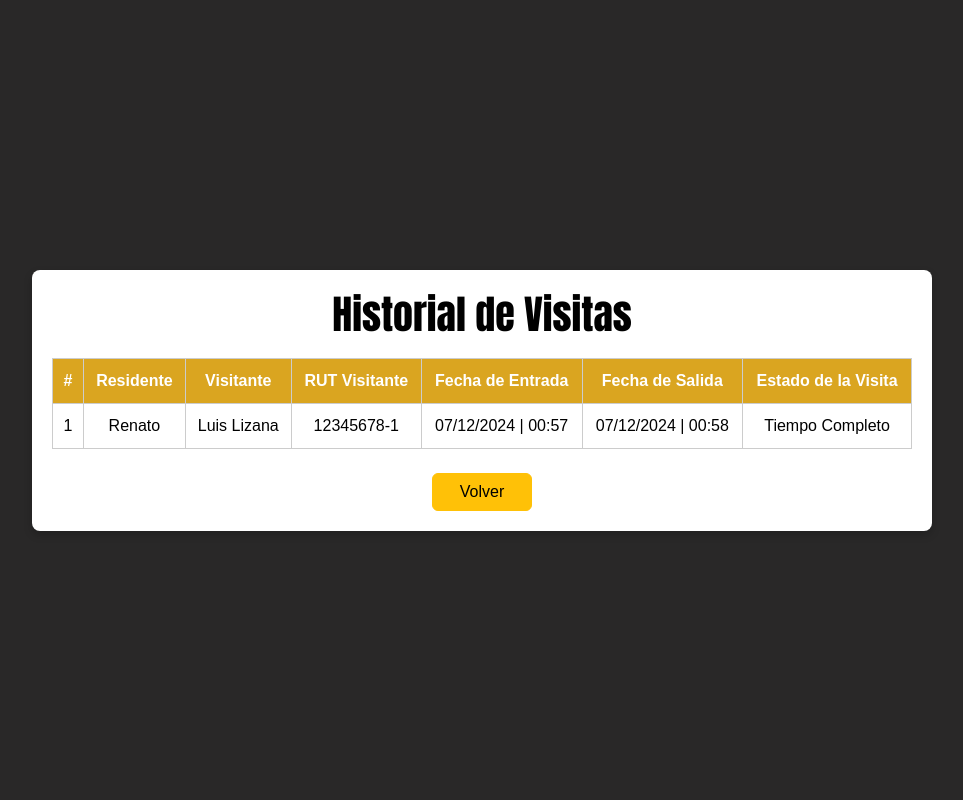
After one commit to Bukksy/gestion_Edificios, a Django app: page /visitas/historial/ in a window 1280 px wide. The commit adds this page. Shown: the whole page, without its empty margins (158-1121 px from the left). Run offline with Django 4.2, Linux system fonts and the light colour scheme; data comes from the database, SQL or seed files in the repository; both versions use the stored data as it was after the commit.

Commit message:
pre ultimo commit

```diff
--- a/XYZ/settings.py
+++ b/XYZ/settings.py
@@ -115,7 +115,7 @@ AUTH_PASSWORD_VALIDATORS = [
 
 LANGUAGE_CODE = 'en-us'
 
-TIME_ZONE = 'UTC'
+TIME_ZONE = 'America/Santiago'
 
 USE_I18N = True
 
--- a/home/static/css/style-visitas.css
+++ b/home/static/css/style-visitas.css
@@ -128,7 +128,7 @@ p{
     padding: 15px;
     border-radius: 5px;
     z-index: 1000;
-    display: none;  /* Inicialmente oculto */
+    display: none;
     opacity: 0;
     transition: opacity 0.5s ease;
 }
--- a/visitas/models.py
+++ b/visitas/models.py
@@ -1,5 +1,6 @@
 from django.db import models
 from usuarios.models import Usuario
+from django.utils import timezone
 
 class Visita(models.Model):
     residente = models.ForeignKey(Usuario, on_delete=models.CASCADE, related_name='residente_visita')
@@ -11,6 +12,12 @@ class Visita(models.Model):
     def __str__(self):
         return f"Se registra la visita de: {self.visitante_nombre} a {self.residente.username}"
 
+    def estado_visita(self):
+        if self.fecha_salida and self.fecha_salida <= timezone.now():
+            return "Tiempo Completo"
+        else:
+            return "En Progreso"
+
 class Aviso(models.Model):
     residente = models.ForeignKey(Usuario, on_delete=models.CASCADE, related_name='residente_aviso')
     descripcion = models.TextField()
--- /dev/null
+++ b/visitas/templates/visitas/historial_visitas.html
@@ -0,0 +1,106 @@
+<!DOCTYPE html>
+<html lang="en">
+<head>
+    <meta charset="UTF-8">
+    <meta name="viewport" content="width=device-width, initial-scale=1.0">
+    <link href="https://cdn.jsdelivr.net/npm/bootstrap@5.3.0-alpha1/dist/css/bootstrap.min.css" rel="stylesheet">
+    <title>Historial de Visitas</title>
+    <style>
+        body {
+            font-family: Arial, sans-serif;
+            height: 100vh;
+            margin: 0;
+            background-color: rgb(41, 40, 40);
+            color: goldenrod;
+            display: flex;
+            justify-content: center;
+            align-items: center;
+            flex-direction: column;
+        }
+
+        .table-container {
+            background-color: white;
+            color: black;
+            border-radius: 8px;
+            padding: 20px;
+            box-shadow: 0px 4px 8px rgba(0, 0, 0, 0.2);
+            width: 100%;
+            max-width: 900px;
+            text-align: center;
+        }
+
+        table {
+            width: 100%;
+            margin-top: 20px;
+            border-collapse: collapse;
+        }
+
+        table th, table td {
+            padding: 10px;
+            border: 1px solid #ccc;
+            text-align: center;
+        }
+
+        table th {
+            background-color: goldenrod;
+            color: white;
+        }
+
+        a {
+            color: goldenrod;
+            text-decoration: none;
+            display: block;
+        }
+
+        a:hover {
+            text-decoration: underline;
+        }
+    </style>
+</head>
+<body>
+    <div class="table-container">
+        <h1 style="font-family: Impact, Haettenschweiler, 'Arial Narrow Bold', sans-serif;">Historial de Visitas</h1>
+        <table>
+            <thead>
+                <tr>
+                    <th>#</th>
+                    <th>Residente</th>
+                    <th>Visitante</th>
+                    <th>RUT Visitante</th>
+                    <th>Fecha de Entrada</th>
+                    <th>Fecha de Salida</th>
+                    <th>Estado de la Visita</th> <!-- Nueva columna -->
+                </tr>
+            </thead>
+            <tbody>
+                {% for visita in visitas %}
+                <tr>
+                    <td>{{ forloop.counter }}</td>
+                    <td>{{ visita.residente.username }}</td>
+                    <td>{{ visita.visitante_nombre }}</td>
+                    <td>{{ visita.rut_visitante }}</td>
+                    <td>{{ visita.fecha_entrada|date:"d/m/Y" }} | {{ visita.fecha_entrada|date:"H:i" }}</td>
+                    <td>
+                        {% if visita.fecha_salida %}
+                            {{ visita.fecha_salida|date:"d/m/Y" }} | {{ visita.fecha_salida|date:"H:i" }}
+                        {% else %}
+                            Pendiente
+                        {% endif %}
+                    </td>
+                    <td>{{ visita.estado_visita }}</td>
+                </tr>
+                {% empty %}
+                <tr>
+                    <td colspan="7">No hay visitas registradas.</td>
+                </tr>
+                {% endfor %}
+            </tbody>
+        </table>
+        <br>
+        <a href="{% url 'visitas:visitas' %}">
+            <button style="width: 100px;" type="button" class="btn btn-warning">Volver</button>
+        </a>
+
+    </div>
+</body>
+</html>
--- a/visitas/urls.py
+++ b/visitas/urls.py
@@ -5,5 +5,6 @@ app_name='visitas'
 
 urlpatterns = [
     path('', views.visitas, name='visitas'),
-    path('registrar/', views.agregar_visita, name='agregar_visita'),
+    path('registrar', views.registrar, name='registrar'),
+    path('historial/', views.historial_visitas, name='historial_visitas'),
 ]
--- a/visitas/views.py
+++ b/visitas/views.py
@@ -1,37 +1,107 @@
-from django.shortcuts import render, redirect
+import re
+from django.shortcuts import render
 from .models import Visita
-from django.utils.timezone import now, timedelta
+from django.utils import timezone
 from django.contrib import messages
 from usuarios.models import Usuario
+from django.core.exceptions import ValidationError
+
+
+def validar_rut(rut):
+    patron = r'^\d{7,8}-[0-9Kk]$'
+    if not re.match(patron, rut):
+        raise ValidationError('El RUT no tiene un formato válido. Debe ser xxxxxxxx-x')
+    return rut
 
 
 def visitas(request):
     return render(request, 'visitas/visitas.html')
 
-def agregar_visita(request):
+
+def registrar(request):
     if request.method == 'POST':
         residente_id = request.POST.get('residente')
+        rut_visitante = request.POST.get('rut_visitante')
         visitante_nombre = request.POST.get('visitante_nombre')
+        fecha_salida = request.POST.get('fecha_salida')
 
+        # Validar el formato del RUT
+        try:
+            validar_rut(rut_visitante)
+        except ValidationError as e:
+            messages.error(request, str(e))  # Mensaje de error para el RUT inválido
+            return render(request, 'visitas/agregar_visita.html', {
+                'residentes': Usuario.objects.filter(rol='residente'),
+                'hora_actual': timezone.localtime(timezone.now()).strftime('%Y-%m-%d %H:%M:%S')
+            })  # Volver a renderizar la página con el mensaje de error
+
+        # Validar si el RUT ya existe en las visitas registradas
+        if Visita.objects.filter(rut_visitante=rut_visitante).exists():
+            messages.error(request, 'Ya existe una visita registrada con ese RUT.')
+            return render(request, 'visitas/agregar_visita.html', {
+                'residentes': Usuario.objects.filter(rol='residente'),
+                'hora_actual': timezone.localtime(timezone.now()).strftime('%Y-%m-%d %H:%M:%S')
+            })
+
+        # Validar si el residente existe
         try:
             residente = Usuario.objects.get(id=residente_id, rol='residente')
         except Usuario.DoesNotExist:
-            return render(request, 'agregar_visita.html', {'error': 'Residente no encontrado o no válido'})
+            messages.error(request, 'Residente no encontrado o no válido.')
+            return render(request, 'visitas/agregar_visita.html', {
+                'residentes': Usuario.objects.filter(rol='residente'),
+                'hora_actual': timezone.localtime(timezone.now()).strftime('%Y-%m-%d %H:%M:%S')
+            })
 
-        fecha_entrada = now()
+        # Validar fecha de salida
+        if not fecha_salida:
+            messages.error(request, 'La fecha de salida es obligatoria.')
+            return render(request, 'visitas/agregar_visita.html', {
+                'residentes': Usuario.objects.filter(rol='residente'),
+                'hora_actual': timezone.localtime(timezone.now()).strftime('%Y-%m-%d %H:%M:%S')
+            })
 
-        visita = Visita.objects.create(
+        # Limitar el número de visitas a 5
+        visitas_count = Visita.objects.filter(residente=residente).count()
+        if visitas_count >= 5:
+            messages.error(request, 'Este residente ya tiene el máximo de 5 visitas registradas.')
+            return render(request, 'visitas/agregar_visita.html', {
+                'residentes': Usuario.objects.filter(rol='residente'),
+                'hora_actual': timezone.localtime(timezone.now()).strftime('%Y-%m-%d %H:%M:%S')
+            })
+
+        # Validar si la visita ya fue registrada
+        if Visita.objects.filter(residente=residente, visitante_nombre=visitante_nombre).exists():
+            messages.error(request, 'Esta visita ya ha sido registrada.')
+            return render(request, 'visitas/agregar_visita.html', {
+                'residentes': Usuario.objects.filter(rol='residente'),
+                'hora_actual': timezone.localtime(timezone.now()).strftime('%Y-%m-%d %H:%M:%S')
+            })
+
+        # Registrar la visita
+        fecha_entrada = timezone.localtime(timezone.now())
+
+        Visita.objects.create(
             residente=residente,
+            rut_visitante=rut_visitante,
             visitante_nombre=visitante_nombre,
             fecha_entrada=fecha_entrada,
-            fecha_salida=request.POST.get('fecha_salida')
+            fecha_salida=fecha_salida
         )
 
-        # Agregar mensaje de éxito
         messages.success(request, 'Visita registrada exitosamente.')
+        return render(request, 'visitas/agregar_visita.html', {
+            'residentes': Usuario.objects.filter(rol='residente'),
+            'hora_actual': timezone.localtime(timezone.now()).strftime('%Y-%m-%d %H:%M:%S')
+        })
 
-        return redirect('visitas')  # Redirige a la lista de visitas (u otra página donde quieres mostrar el mensaje)
     else:
-        residentes = Usuario.objects.filter(rol='residente')
-        hora_actual = now().strftime('%Y-%m-%d %H:%M:%S')  # Obtener la hora actual en formato string
-        return render(request, 'visitas/agregar_visita.html', {'residentes': residentes, 'hora_actual': hora_actual})
+        return render(request, 'visitas/agregar_visita.html', {
+            'residentes': Usuario.objects.filter(rol='residente'),
+            'hora_actual': timezone.localtime(timezone.now()).strftime('%Y-%m-%d %H:%M:%S')
+        })
+
+
+def historial_visitas(request):
+    visitas = Visita.objects.all().order_by('-fecha_entrada')
+    return render(request, 'visitas/historial_visitas.html', {'visitas': visitas})
```
Also changed, not shown: home/templates/index.html (+14 -14 lines), visitas/templates/visitas/agregar_visita.html (+68 -9 lines), visitas/templates/visitas/visitas.html (+9 -7 lines), db.sqlite3.
